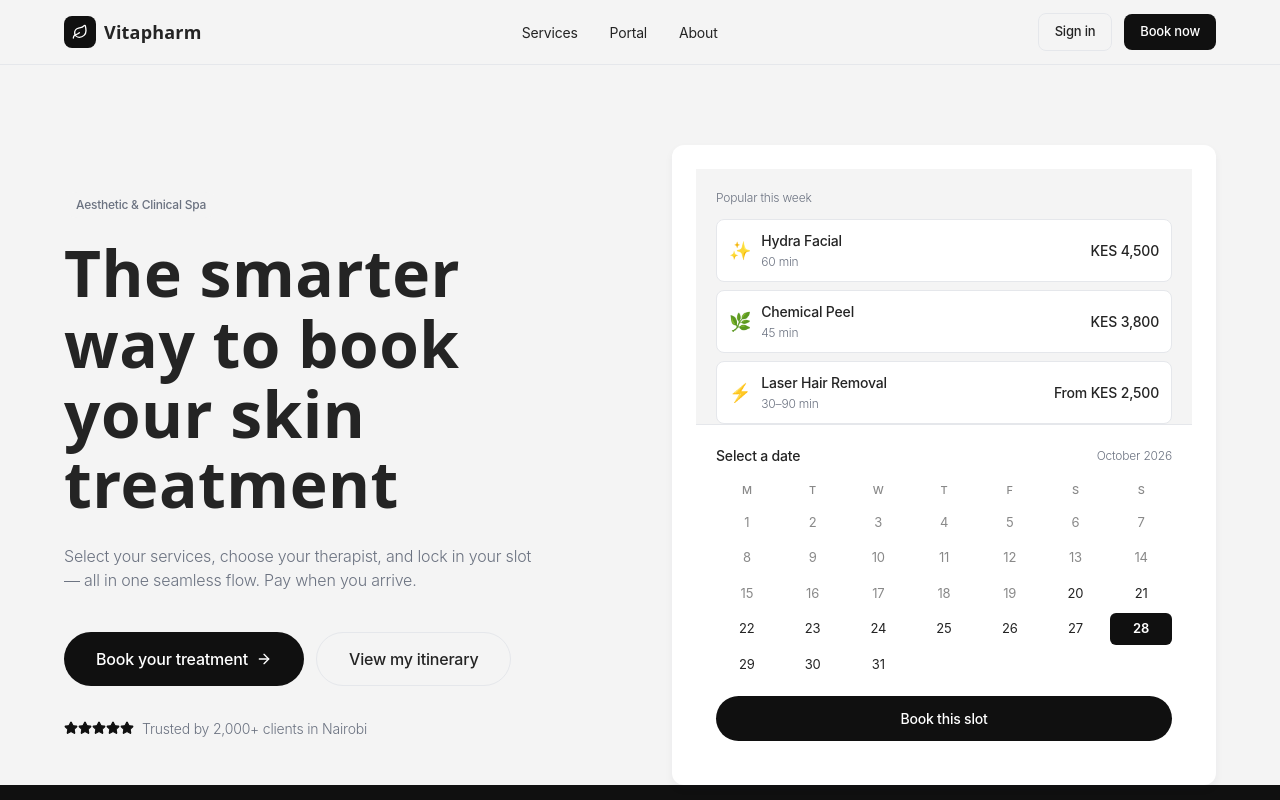
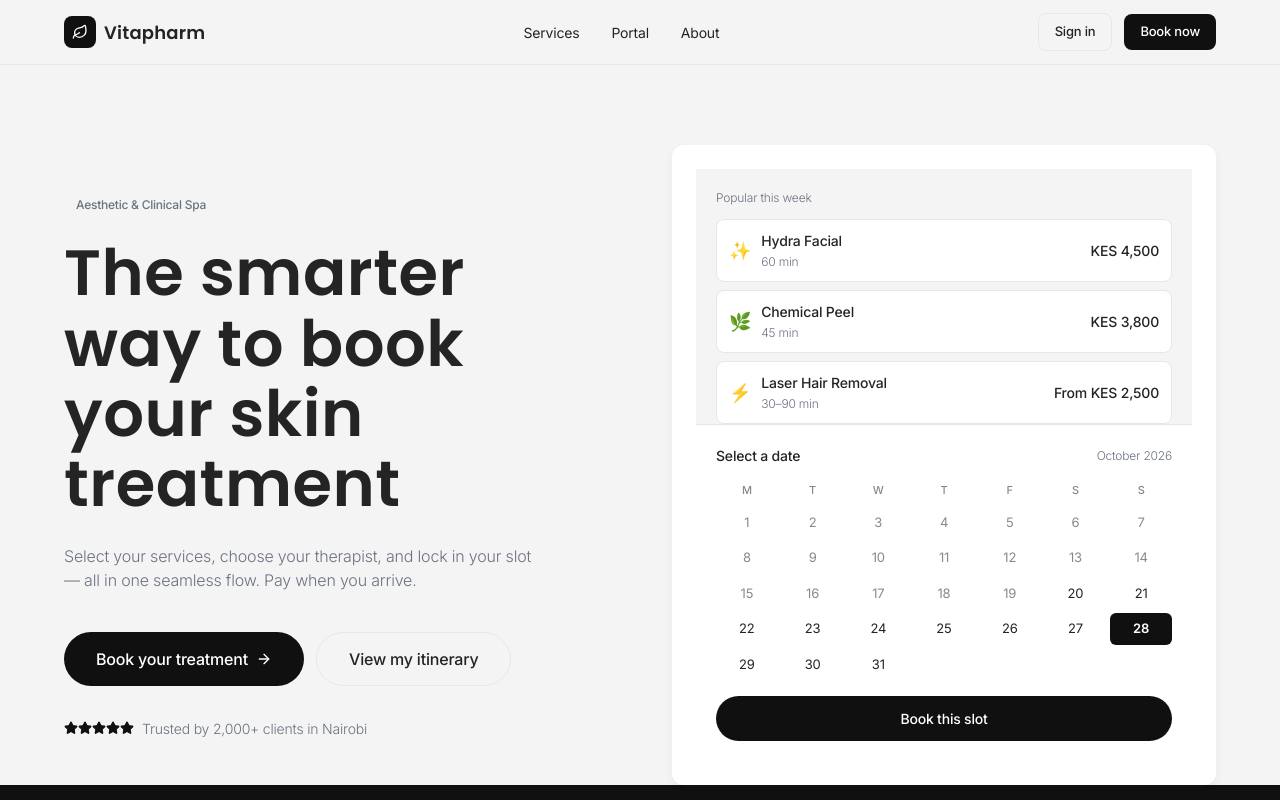
Before and after one commit to CodeWithFin/vitapharm-booking, a Next.js app: page / in a window 1280 px wide. Shown: the top 800 px of the page. Built offline with nearby package versions, Linux system fonts and the light colour scheme.

Commit message:
Fix CSS import order, make Card and Footer client components to support event handlers

```diff
--- a/src/app/globals.css
+++ b/src/app/globals.css
@@ -1,5 +1,5 @@
+@import url('https://fonts.googleapis.com/css2?family=Poppins:wght@600&family=Inter:wght@300;400;500;600&display=swap');
 @import "tailwindcss";
-@import url('https://fonts.googleapis.com/css2?family=Poppins:wght@600&family=Inter:wght@300;400;500;600&display=swap');
 
 @theme {
   --color-ink: #101010;
--- a/src/components/layout/Footer.tsx
+++ b/src/components/layout/Footer.tsx
@@ -1,3 +1,5 @@
+"use client";
+
 import Link from "next/link";
 import { Leaf, MapPin, Phone, Mail } from "lucide-react";
 
--- a/src/components/ui/Card.tsx
+++ b/src/components/ui/Card.tsx
@@ -1,3 +1,5 @@
+"use client";
+
 import { HTMLAttributes } from "react";
 
 interface CardProps extends HTMLAttributes<HTMLDivElement> {
```
